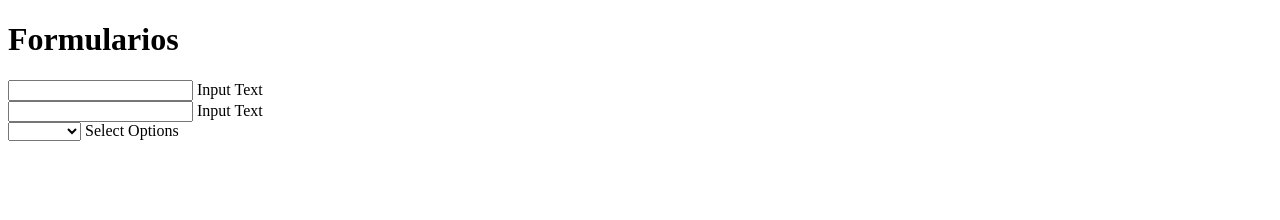
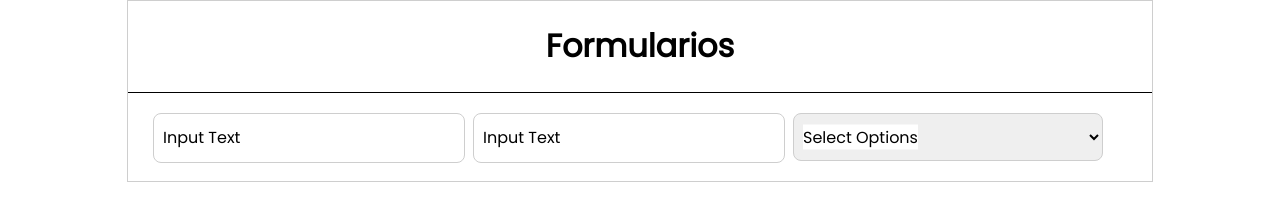
Before and after one commit to FabianBeltran96/form-library, a plain HTML site: page index.html in a window 1280 px wide. Drawn offline with Linux system fonts and the light colour scheme; the site is published under a folder, as on GitHub Pages, so addresses that start at the root find nothing.

Commit message:
Adding variable scss file

```diff
--- a/index.html
+++ b/index.html
@@ -5,7 +5,7 @@
     <meta charset="UTF-8">
     <meta http-equiv="X-UA-Compatible" content="IE=edge">
     <meta name="viewport" content="width=device-width, initial-scale=1.0">
-    <link rel="stylesheet" href="/styles/style.css">
+    <link rel="stylesheet" href="styles/style.css">
     <script src="script.js"></script>
     <title>Formularios</title>
 </head>
--- a/styles/style.scss
+++ b/styles/style.scss
@@ -1,16 +1,15 @@
 @import url("https://fonts.googleapis.com/css2?family=Poppins&display=swap");
+@import 'variables';
 
 * {
     font-family: "Poppins", sans-serif;
     outline: none;
 }
 
-$gray: #cecece;
-
 body {
     width: 80%;
     margin: 0 auto;
-    border: 1px solid #cecece;
+    border: 1px solid $gray;
 }
 
 header {
@@ -20,8 +19,6 @@ header {
 
 form {
     padding: 10px;
-    width: auto;
-    height: 100%;
     display: flex;
     flex-wrap: wrap;
 }
@@ -49,7 +46,7 @@ form {
         padding: 0 0 0 10px;
 
         margin: 0px 5px 5px;
-        border: 1px solid #cecece;
+        border: 1px solid $gray;
         border-radius: 8px;
     }
 
@@ -65,7 +62,7 @@ form {
         height: 100%;
         margin: 0px 5px 5px;
         padding: 10px;
-        border: 1px solid #cecece;
+        border: 1px solid $gray;
         border-radius: 8px;
     }
 
--- /dev/null
+++ b/styles/variables.scss
@@ -0,0 +1 @@
+$gray: #cecece;
```
Also changed, not shown: styles/style.css, styles/variables.css (added), 2 other files.
